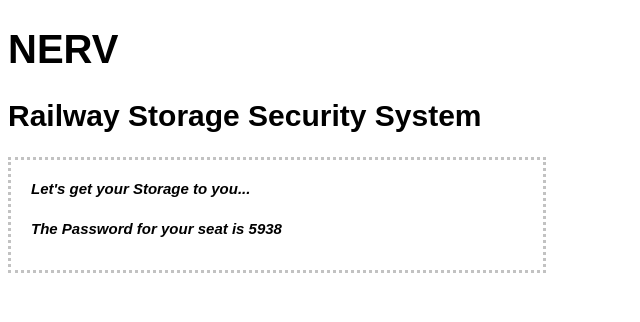
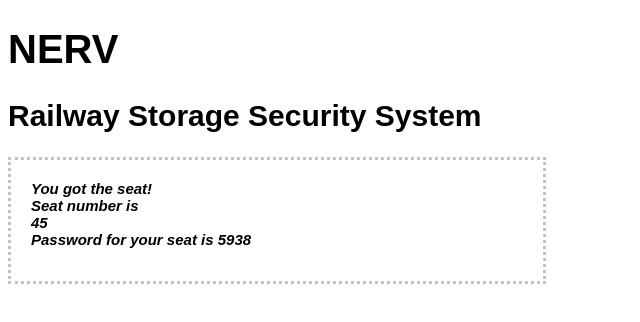
Before and after one commit to Divyajyotipatra10/NERV-RSSS, a plain HTML site: page website/num.html in a window 1280 px wide. Shown: the whole page, without its empty margins (0-640 px from the left). Drawn offline with Linux system fonts and the light colour scheme.

Commit message:
Update num.html

```diff
--- a/website/num.html
+++ b/website/num.html
@@ -28,11 +28,21 @@
         <h2>Railway Storage Security System</h2>
     </div>
     <div class="nerv-form">
-        <div class="nerv-form-head">Let's get your Storage to you...</div>
-        <div class="nerv-form-head"> The Password for your seat is 5938</div>
+
+        <div class="nerv-form-head">You got the seat!<div>Seat number is </div><div id="sn"></div><div>Password for your seat is 5938</div>
+        </div>
     </div>
 
     </div>
 </body>
+<script>
+    function randomNumber(min, max) {
+        min = Math.ceil(min);
+        max = Math.floor(max);
+        return Math.floor(Math.random() * (max - min + 1)) + min;
+    }
+    document.getElementById("sn").innerHTML = randomNumber(0,100);
+
+</script>
 
 </html>
```
